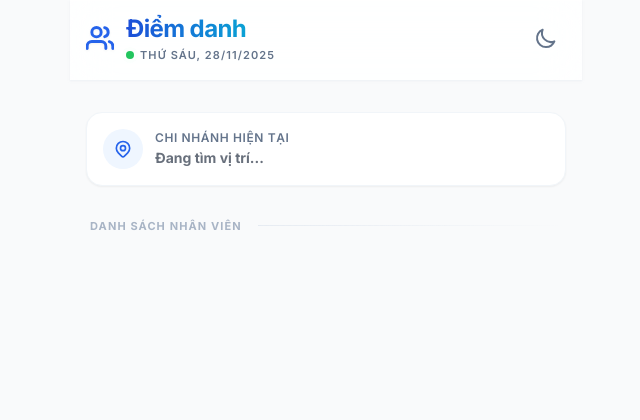
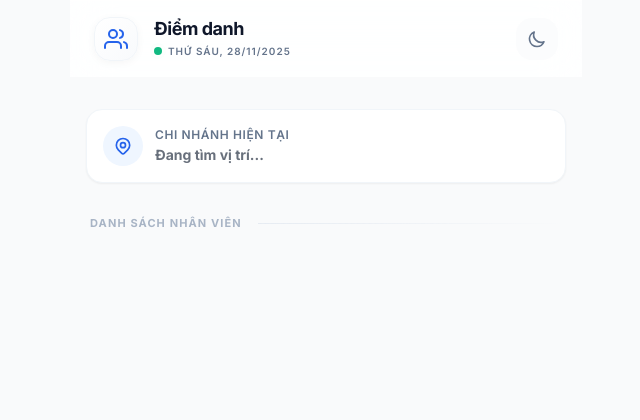
Before and after one commit to VincentMinh/binbinbeta, a FastAPI app: template app/templates/attendance.html in a window 1280 px wide. Shown: the top 420 px of the page, without its empty margins (314-954 px from the left). Run offline with FastAPI, Linux system fonts and the light colour scheme; the template is opened without the code that fills it, so the values that code supplies are empty; parts of the project's set-up code (start-up, migrations or seed data) failed here and were passed over; some libraries are stand-ins or nearby versions.

Commit message:
Update attendance.html

```diff
--- a/app/templates/attendance.html
+++ b/app/templates/attendance.html
@@ -142,37 +142,51 @@
   <div class="mx-auto max-w-lg min-h-screen flex flex-col relative pb-32">
 
     <!-- Header (Sticky & Glass) -->
-    <header class="sticky top-0 z-30 glass px-4 py-4 flex items-center justify-between shadow-sm shadow-slate-200/50 dark:shadow-none transition-all" style="padding-top: calc(var(--safe-top) + 12px)">
-      <div class="flex items-center gap-3">
-        <div class="flex items-center justify-center">
-            <svg class="h-7 w-7 text-blue-600 dark:text-blue-400 drop-shadow-sm" fill="none" viewBox="0 0 24 24" stroke="currentColor" stroke-width="2.5" stroke-linecap="round" stroke-linejoin="round">
-                <path d="M17 21v-2a4 4 0 0 0-4-4H5a4 4 0 0 0-4 4v2"></path>
-                <circle cx="9" cy="7" r="4"></circle>
-                <path d="M23 21v-2a4 4 0 0 0-3-3.87"></path>
-                <path d="M16 3.13a4 4 0 0 1 0 7.75"></path>
-            </svg>
+    <!-- Header (Sticky & Glass) - DESIGN 2025: SQUIRCLE ICON & CLEAN TYPO -->
+    <header class="sticky top-0 z-30 glass px-6 py-4 flex items-center justify-between transition-all duration-300" style="padding-top: calc(var(--safe-top) + 16px)">
+
+      <!-- Left: Brand Identity -->
+      <div class="flex items-center gap-4">
+
+        <!-- Logo Container: Hình khối bo tròn mềm mại (Squircle) + Hiệu ứng chiều sâu -->
+        <div class="relative group cursor-pointer">
+            <!-- Glow Effect phía sau -->
+            <div class="absolute inset-0 bg-blue-500/20 dark:bg-blue-400/10 blur-xl rounded-full opacity-0 group-hover:opacity-100 transition-opacity duration-500"></div>
+
+            <!-- Icon Box chính -->
+            <div class="relative h-11 w-11 flex items-center justify-center rounded-2xl bg-gradient-to-br from-white to-slate-50 dark:from-slate-800 dark:to-slate-900 border border-slate-100 dark:border-slate-700 shadow-[0_2px_8px_rgba(0,0,0,0.04)] dark:shadow-none group-hover:scale-105 transition-transform duration-300">
+                <svg class="h-6 w-6 text-blue-600 dark:text-blue-400" fill="none" viewBox="0 0 24 24" stroke="currentColor" stroke-width="2" stroke-linecap="round" stroke-linejoin="round">
+                    <path d="M17 21v-2a4 4 0 0 0-4-4H5a4 4 0 0 0-4 4v2"></path>
+                    <circle cx="9" cy="7" r="4"></circle>
+                    <path d="M23 21v-2a4 4 0 0 0-3-3.87"></path>
+                    <path d="M16 3.13a4 4 0 0 1 0 7.75"></path>
+                </svg>
+            </div>
         </div>
 
-        <div class="flex flex-col">
-          <h1 class="text-2xl font-extrabold tracking-tight text-transparent bg-clip-text bg-gradient-to-r from-blue-700 to-cyan-500 dark:from-blue-400 dark:to-cyan-300">
+        <!-- Text Info -->
+        <div class="flex flex-col justify-center">
+          <h1 class="text-lg font-bold text-slate-900 dark:text-white leading-none tracking-tight">
             Điểm danh
           </h1>
 
-          <div class="flex items-center gap-1.5 mt-0.5">
+          <!-- Live Date Status -->
+          <div class="flex items-center gap-1.5 mt-1.5">
             <span class="relative flex h-2 w-2">
-              <span class="animate-ping absolute inline-flex h-full w-full rounded-full bg-green-400 opacity-75"></span>
-              <span class="relative inline-flex rounded-full h-2 w-2 bg-green-500"></span>
+              <span class="animate-ping absolute inline-flex h-full w-full rounded-full bg-emerald-400 opacity-75"></span>
+              <span class="relative inline-flex rounded-full h-2 w-2 bg-emerald-500"></span>
             </span>
-            <p class="text-[11px] font-semibold text-slate-500 dark:text-slate-400 uppercase tracking-widest" id="currentDateDisplay">
+            <p class="text-[10px] font-semibold text-slate-500 dark:text-slate-400 uppercase tracking-widest" id="currentDateDisplay">
               Loading...
             </p>
           </div>
         </div>
       </div>
 
-      <button id="themeToggle" class="group p-2 rounded-full hover:bg-slate-100 dark:hover:bg-slate-800 text-slate-500 dark:text-slate-400 transition-all focus:outline-none active:rotate-12">
-        <svg id="sunIcon" class="w-6 h-6 hidden dark:block transition-transform group-hover:scale-110" fill="none" stroke="currentColor" viewBox="0 0 24 24"><path stroke-linecap="round" stroke-linejoin="round" stroke-width="2" d="M12 3v1m0 16v1m9-9h-1M4 12H3m15.364 6.364l-.707-.707M6.343 6.343l-.707-.707m12.728 0l-.707.707M6.343 17.657l-.707.707M16 12a4 4 0 11-8 0 4 4 0 018 0z"></path></svg>
-        <svg id="moonIcon" class="w-6 h-6 block dark:hidden transition-transform group-hover:scale-110" fill="none" stroke="currentColor" viewBox="0 0 24 24"><path stroke-linecap="round" stroke-linejoin="round" stroke-width="2" d="M20.354 15.354A9 9 0 018.646 3.646 9.003 9.003 0 0012 21a9.003 9.003 0 008.354-5.646z"></path></svg>
+      <!-- Right: Theme Toggle (Minimalist) -->
+      <button id="themeToggle" class="group p-2.5 rounded-2xl bg-slate-50/50 dark:bg-slate-800/50 hover:bg-slate-100 dark:hover:bg-slate-700 border border-transparent hover:border-slate-200 dark:hover:border-slate-600 text-slate-500 dark:text-slate-400 transition-all focus:outline-none active:scale-95">
+        <svg id="sunIcon" class="w-5 h-5 hidden dark:block transition-transform duration-500 group-hover:rotate-90" fill="none" stroke="currentColor" viewBox="0 0 24 24"><path stroke-linecap="round" stroke-linejoin="round" stroke-width="2" d="M12 3v1m0 16v1m9-9h-1M4 12H3m15.364 6.364l-.707-.707M6.343 6.343l-.707-.707m12.728 0l-.707.707M6.343 17.657l-.707.707M16 12a4 4 0 11-8 0 4 4 0 018 0z"></path></svg>
+        <svg id="moonIcon" class="w-5 h-5 block dark:hidden transition-transform duration-500 group-hover:-rotate-12" fill="none" stroke="currentColor" viewBox="0 0 24 24"><path stroke-linecap="round" stroke-linejoin="round" stroke-width="2" d="M20.354 15.354A9 9 0 018.646 3.646 9.003 9.003 0 0012 21a9.003 9.003 0 008.354-5.646z"></path></svg>
       </button>
     </header>
 
```
